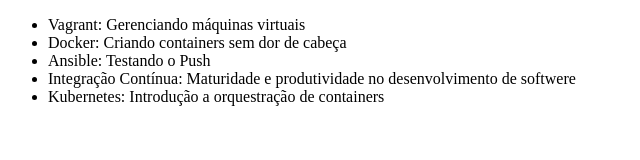
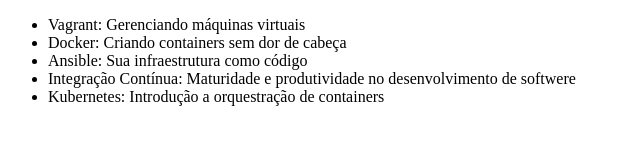
Before and after one commit to RCastanon77/Git-Alura, a plain HTML site: page index.html in a window 1280 px wide. Shown: the whole page, without its empty margins (0-640 px from the left). Drawn offline with Linux system fonts and the light colour scheme.

Commit message:
Resolvendo conflito do stash

```diff
--- a/index.html
+++ b/index.html
@@ -10,7 +10,7 @@
     <ul>
         <li>Vagrant: Gerenciando máquinas virtuais</li>
         <li>Docker: Criando containers sem dor de cabeça</li>
-        <li>Ansible: Testando o Push</li>
+        <li>Ansible: Sua infraestrutura como código</li>
         <li>Integração Contínua: Maturidade e produtividade no desenvolvimento de softwere</li>
         <li>Kubernetes: Introdução a orquestração de containers</li>
     </ul>
```
